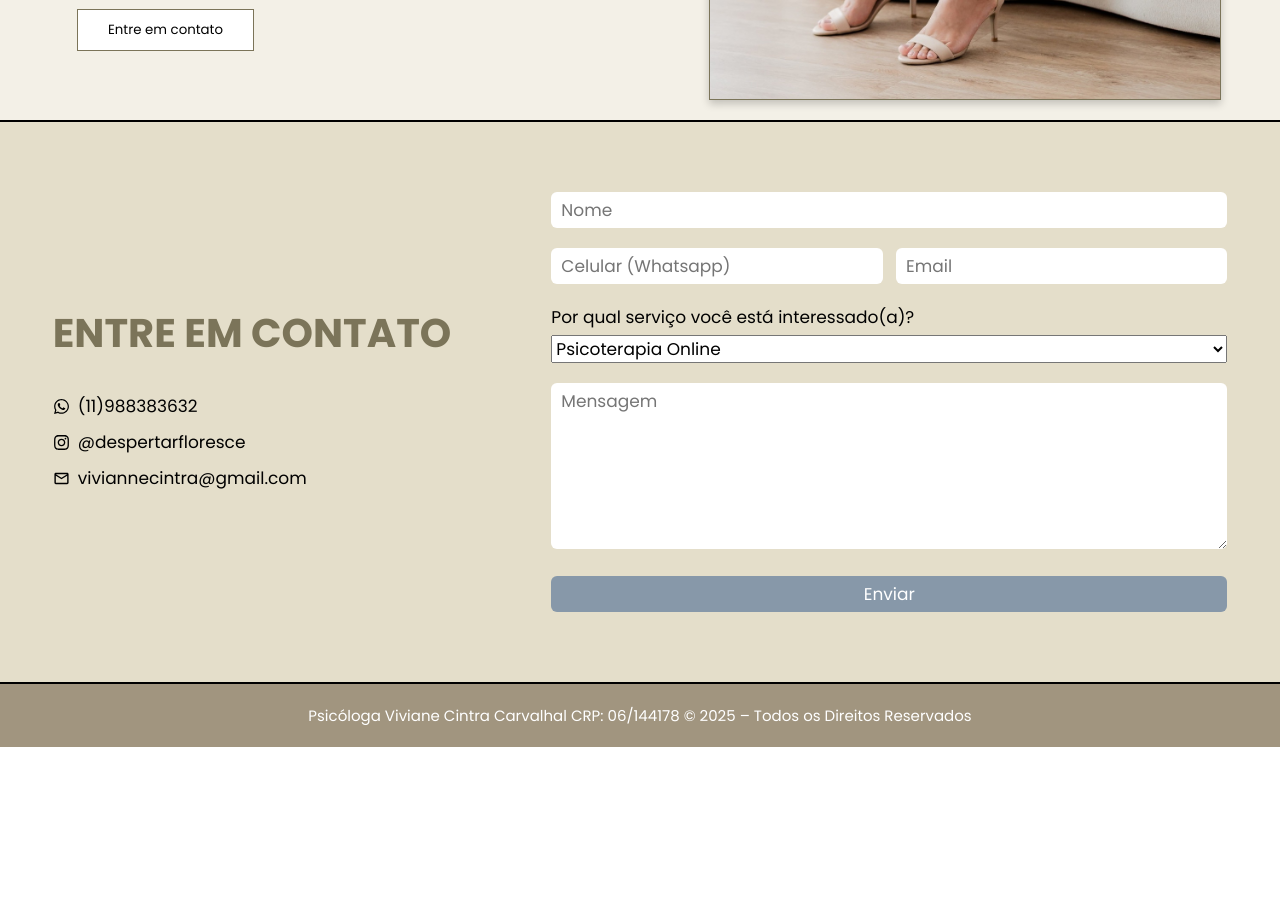
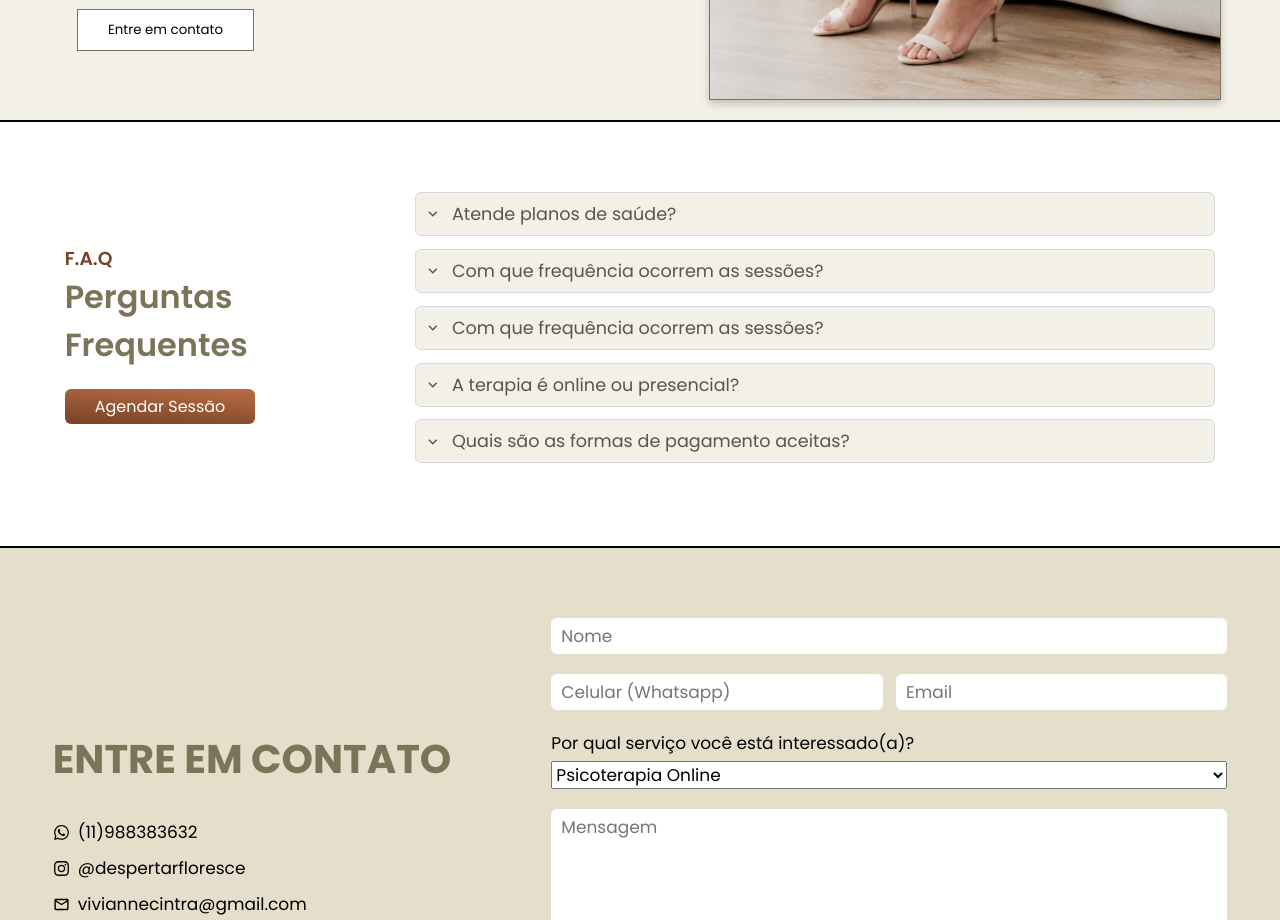
Before and after one commit to Cintrex01/site-psicologa, a React (Vite) app: page / in a window 1280 px wide. Shown: the part 840-1760 px from the top of the page. Before the commit the page ends 1587 px from the top, so only its background shows below. Built offline with nearby package versions, Linux system fonts and the light colour scheme.

Commit message:
Add FAQ section to website with basic questions and answers

```diff
--- /dev/null
+++ b/src/components/Faq/FaqItem.jsx
@@ -0,0 +1,27 @@
+import React, { useState } from "react";
+import styles from "./FaqItem.module.css";
+import { MdKeyboardArrowUp } from "react-icons/md";
+import { MdKeyboardArrowDown } from "react-icons/md";
+
+const FaqItem = ({ question, answer }) => {
+  const [isOpen, setIsOpen] = useState(false);
+
+  const toggleOpen = () => {
+    setIsOpen(!isOpen);
+  };
+
+  return (
+    <div className={styles.faqItem}>
+      <button className={styles.faqQuestion} onClick={toggleOpen}>
+        {isOpen ? <MdKeyboardArrowUp /> : <MdKeyboardArrowDown />} {question}
+      </button>
+      <div
+        className={`${styles.faqAnswerWrapper} ${isOpen ? styles.open : ""}`}
+      >
+        <div className={styles.faqAnswer}>{answer}</div>
+      </div>
+    </div>
+  );
+};
+
+export default FaqItem;
--- /dev/null
+++ b/src/components/Faq/FaqItem.module.css
@@ -0,0 +1,39 @@
+.faqItem {
+  padding-bottom: 0.8rem;
+  width: 50rem;
+}
+
+.faqQuestion {
+  background: none;
+  border: none;
+  font-size: 1.1rem;
+  cursor: pointer;
+  text-align: left;
+  width: 100%;
+  padding: 0.5rem;
+  color: #555747;
+  display: flex;
+  align-items: center;
+  gap: 10px;
+  background-color: #f3f0e7;
+  border: 1px solid #d5d8dc;
+  border-radius: 6px;
+}
+
+.faqAnswerWrapper {
+  overflow: hidden;
+  max-height: 0;
+  transition: max-height 0.4s ease, opacity 0.4s ease;
+  opacity: 0;
+}
+
+.faqAnswerWrapper.open {
+  max-height: 500px;
+  opacity: 1;
+}
+
+.faqAnswer {
+  margin-top: 0.5rem;
+  padding-left: 1rem;
+  color: #555747;
+}
--- /dev/null
+++ b/src/components/Faq/FaqList.jsx
@@ -0,0 +1,55 @@
+import React from "react";
+import FaqItem from "./FaqItem";
+import styles from "./FaqList.module.css";
+
+const faqData = [
+  {
+    question: "Atende planos de saúde?",
+    answer:
+      "Não atendo por convênio, mas emito nota fiscal para que você possa solicitar reembolso junto ao seu plano de saúde, de acordo com as regras da sua operadora. É importante verificar com o seu convênio se há cobertura para psicoterapia e qual o processo para reembolso.",
+  },
+  {
+    question: "Com que frequência ocorrem as sessões?",
+    answer: "As sessões têm duração de 50 minutos a 1 hora.",
+  },
+  {
+    question: "Com que frequência ocorrem as sessões?",
+    answer:
+      "No início do processo terapêutico, os atendimentos costumam ser semanais, pois essa frequência favorece o vínculo e a continuidade do trabalho. Com o avanço do processo e conforme as demandas forem sendo trabalhadas, as sessões podem ser espaçadas para quinzenais.",
+  },
+  {
+    question: "A terapia é online ou presencial?",
+    answer:
+      "Os atendimentos são 100% online, realizados por vídeo chamada, com segurança e sigilo. Atendo pessoas que vivem em diferentes regiões do Brasil e também no exterior.",
+  },
+  {
+    question: "Quais são as formas de pagamento aceitas?",
+    answer:
+      "Os pagamentos podem ser feitos por PIX ou transferência bancária. É possível optar por sessões avulsas ou pacotes mensais. De acordo com o Código de Ética do Psicólogo, não é permitida a divulgação de valores em sites ou redes sociais. Para saber mais sobre os valores e a disponibilidade de horários, entre em contato pelo WhatsApp.",
+  },
+];
+
+const FaqList = () => {
+  return (
+    <div className={styles.faqContainer}>
+      <div className={styles.faqTitle}>
+        <h3>F.A.Q</h3>
+        <h2>Perguntas</h2>
+        <h2>Frequentes</h2>
+        <a
+          href="https://wa.me/5511988383632?text=Ol%C3%A1%2C%20eu%20estava%20navegando%20pelo%20site%20e%20gostaria%20de%20conversar."
+          target="_blank"
+        >
+          Agendar Sessão
+        </a>
+      </div>
+      <div className={styles.questions}>
+        {faqData.map((faq, index) => (
+          <FaqItem key={index} question={faq.question} answer={faq.answer} />
+        ))}
+      </div>
+    </div>
+  );
+};
+
+export default FaqList;
--- /dev/null
+++ b/src/components/Faq/FaqList.module.css
@@ -0,0 +1,53 @@
+.faqContainer {
+  background-color: #fff;
+  display: flex;
+  flex-direction: row;
+  padding: 20px;
+  justify-content: center;
+  align-items: center;
+  border-top: 2px solid #000;
+  width: 100%;
+  padding-top: 70px;
+  padding-bottom: 70px;
+}
+
+.faqTitle {
+  display: flex;
+  flex-direction: column;
+  margin-right: 10rem;
+}
+
+.faqTitle h3 {
+  color: #764327;
+  font-weight: 600;
+}
+
+.faqTitle h2 {
+  color: #7b7459;
+  font-size: 32px;
+  font-weight: 600;
+}
+
+.faqTitle a {
+  border: none;
+  cursor: pointer;
+  background-image: linear-gradient(184deg, #ba6c45 0%, #764327 100%);
+  color: #fff;
+  padding: 5px 30px 5px 30px;
+  border-radius: 6px;
+  margin-top: 20px;
+  align-self: center;
+  font-size: 16px;
+}
+
+.faqTitle a {
+  text-decoration: none;
+  color: #fff;
+}
+
+.faqTitle a:hover {
+  background-image: linear-gradient(184deg, #ba6c45 0%, #361f12 100%);
+}
+
+.questions {
+}
--- a/src/pages/Home/Index.jsx
+++ b/src/pages/Home/Index.jsx
@@ -3,6 +3,7 @@ import Footer from "../../components/Footer/Footer";
 import Header from "../../components/Header/Header";
 import Contact from "../../components/Contact/Contact";
 import aboutMeImage from "../../assets/images/aboutMeImage.jpg";
+import FaqList from "../../components/Faq/FaqList";
 
 function Index() {
   return (
@@ -53,6 +54,7 @@ function Index() {
           />
         </div>
       </div>
+      <FaqList />
       <Contact />
       <Footer />
     </div>
```
